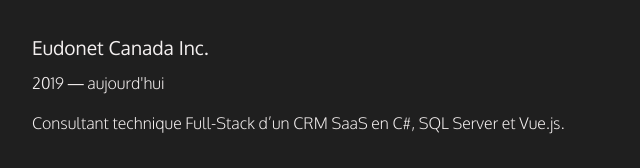
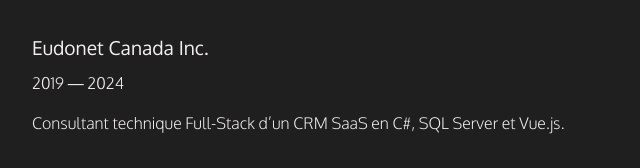
Before and after one commit to stlows/stlows.github.io, a plain HTML site: page index.html in a window 1280 px wide. Shown: the part 1857-2025 px from the top of the page, 222-862 px from the left. Drawn offline with Linux system fonts and the light colour scheme.

Commit message:
Update index.html
année fin Eudonet

```diff
--- a/index.html
+++ b/index.html
@@ -91,7 +91,7 @@
         </div>
         <div class="experience">
           <h3>Eudonet Canada Inc.</h3>
-          <p>2019 &mdash; aujourd'hui</p>
+          <p>2019 &mdash; 2024</p>
           <p>Consultant technique Full-Stack d’un CRM SaaS en C#, SQL Server et Vue.js.</p>
         </div>
         <div class="experience">
```
